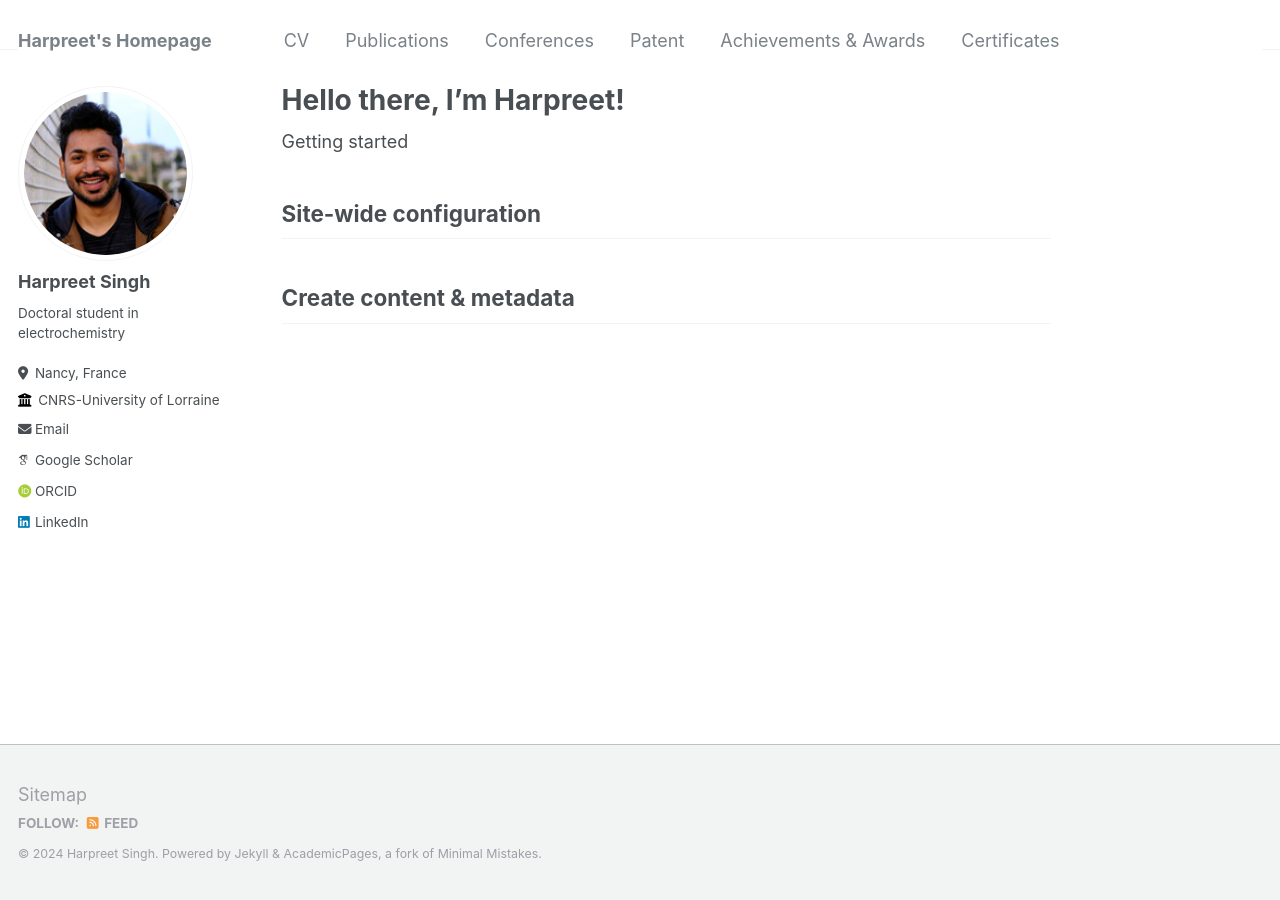
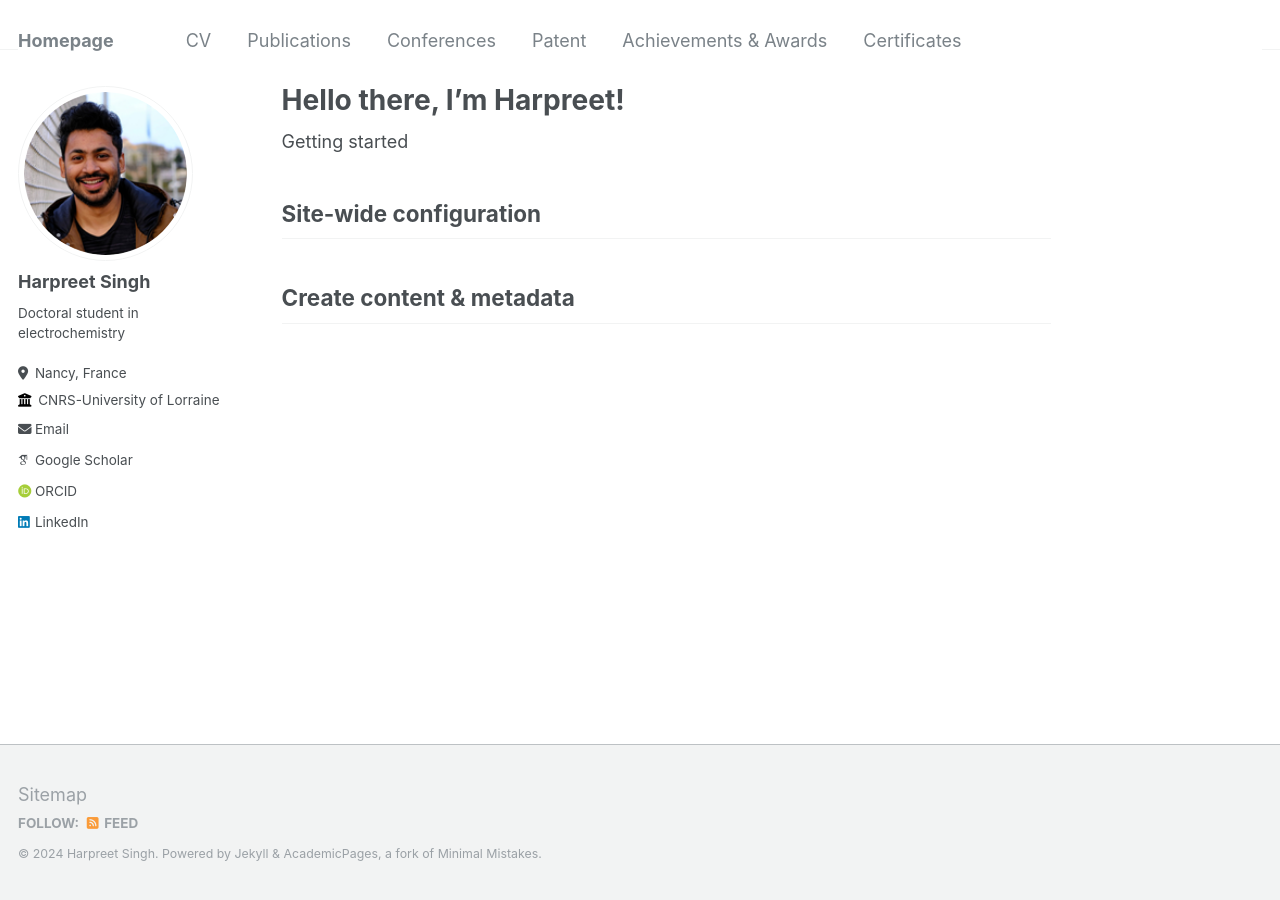
Before and after one commit to Harpr33t-Singh/Harpr33t-Singh.github.io, a Jekyll site: the page built from _pages/about.md, in a window 1280 px wide. Built offline with Jekyll 4.4.1, drawn with Linux system fonts in a browser that asks for light colours; some web fonts are replaced.

Commit message:
Update _config.yml

```diff
--- a/_config.yml
+++ b/_config.yml
@@ -8,7 +8,7 @@
 
 # Basic Site Settings
 locale                   : "en-US"
-title                    : "Harpreet's Homepage"
+title                    : "Homepage"
 title_separator          : "-"
 name                     : &name "Harpreet Singh"
 description              : &description "Doctoral student in electrochemistry"
```
